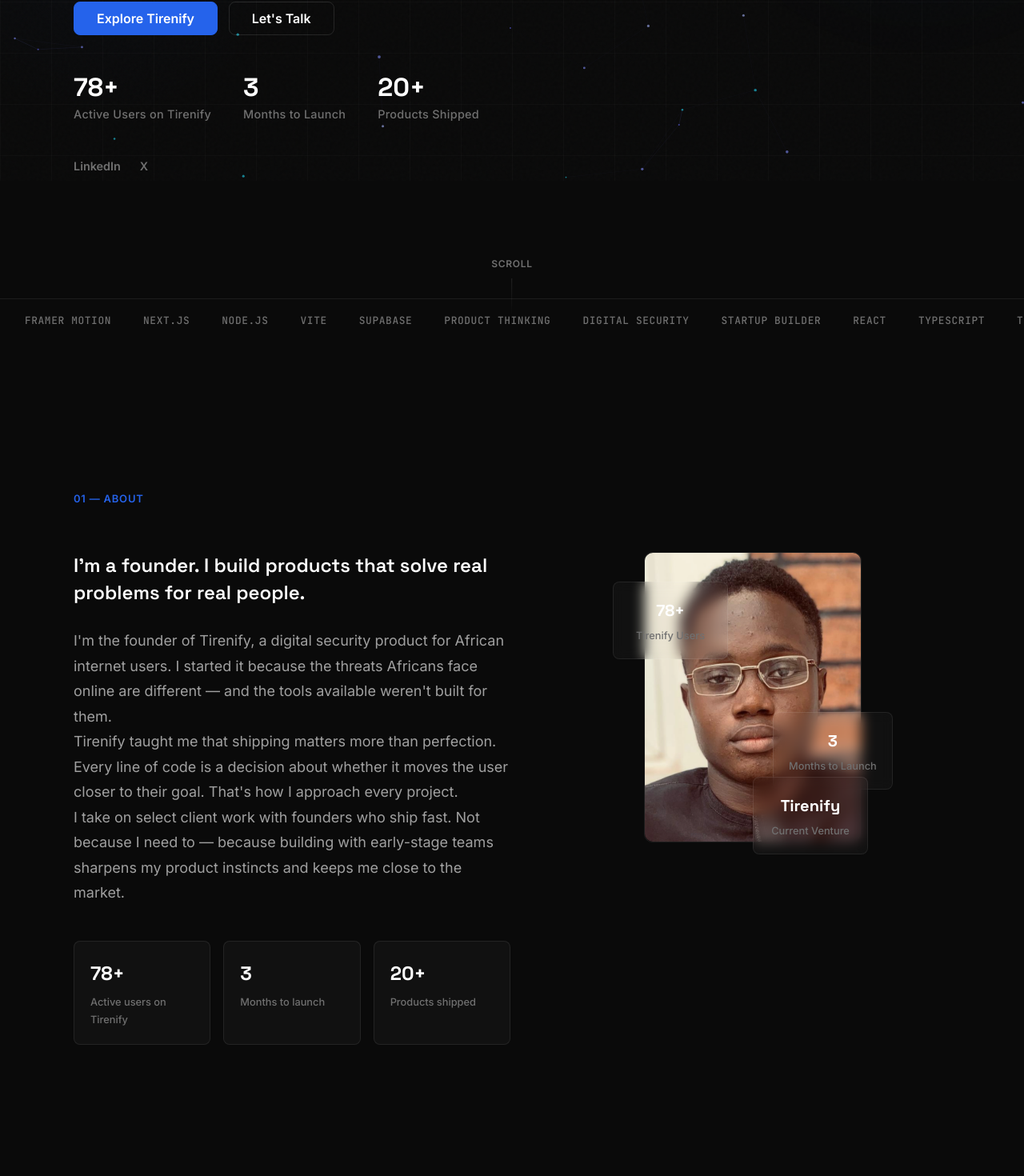
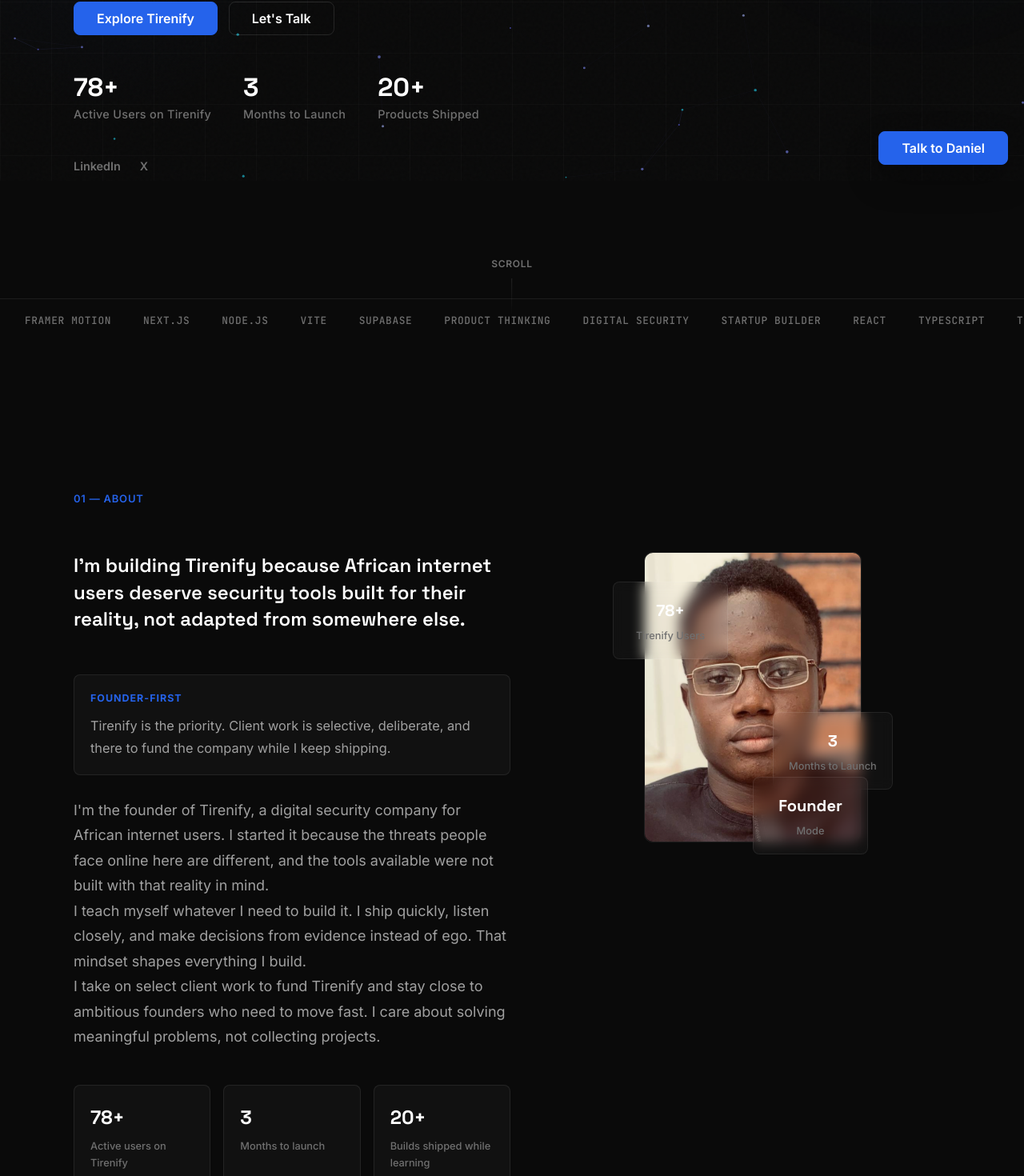
Before and after one commit to Tireni4560/portfolio, a Next.js app: page / in a window 1280 px wide. Shown: the part 574-2044 px from the top of the page at 80% size. Built offline with nearby package versions, Linux system fonts and the light colour scheme.

Commit message:
refine: strengthen founder positioning and portfolio messaging

```diff
--- a/src/App.jsx
+++ b/src/App.jsx
@@ -313,6 +313,20 @@
         <Contact />
       </motion.main>
 
+      <motion.a
+        href="#contact"
+        className="floating-contact-cta button button-primary"
+        onClick={(e) => handleNavClick(e, '#contact')}
+        initial={{ opacity: 0, y: 12 }}
+        animate={{ opacity: 1, y: 0 }}
+        transition={prefersReducedMotion ? { duration: 0 } : { duration: 0.35, ease: [0.16, 1, 0.3, 1], delay: 0.9 }}
+        whileHover={prefersReducedMotion ? undefined : { y: -2 }}
+        whileTap={prefersReducedMotion ? undefined : { scale: 0.98 }}
+        aria-label="Jump to contact section"
+      >
+        Talk to Daniel
+      </motion.a>
+
       <Footer />
     </div>
   );
--- a/src/components/About.jsx
+++ b/src/components/About.jsx
@@ -7,7 +7,7 @@
   const stats = [
     { value: '78+', label: 'Active users on Tirenify' },
     { value: '3', label: 'Months to launch' },
-    { value: '20+', label: 'Products shipped' },
+    { value: '20+', label: 'Builds shipped while learning' },
   ];
 
   return (
@@ -26,26 +26,39 @@
             transition={{ duration: 0.6, ease: [0.16, 1, 0.3, 1] }}
           >
             <blockquote className="about-pullquote">
-              I'm a founder. I build products that solve real problems for real people.
+              I'm building Tirenify because African internet users deserve security tools built for
+              their reality, not adapted from somewhere else.
             </blockquote>
+            <motion.div
+              className="about-founder-note"
+              whileInView={{ opacity: 1, y: 0 }}
+              viewport={{ once: true, amount: 0.2 }}
+              transition={{ duration: 0.5, delay: 0.15, ease: [0.16, 1, 0.3, 1] }}
+            >
+              <span className="about-founder-note-label">Founder-first</span>
+              <p>
+                Tirenify is the priority. Client work is selective, deliberate, and there to fund
+                the company while I keep shipping.
+              </p>
+            </motion.div>
 
             <div className="about-body">
               <p>
-                I'm the founder of Tirenify, a digital security product for African internet users.
-                I started it because the threats Africans face online are different — and the tools
-                available weren't built for them.
+                I'm the founder of Tirenify, a digital security company for African internet users.
+                I started it because the threats people face online here are different, and the
+                tools available were not built with that reality in mind.
               </p>
 
               <p>
-                Tirenify taught me that shipping matters more than perfection. Every line of code
-                is a decision about whether it moves the user closer to their goal. That's how I
-                approach every project.
+                I teach myself whatever I need to build it. I ship quickly, listen closely, and
+                make decisions from evidence instead of ego. That mindset shapes everything I
+                build.
               </p>
 
               <p>
-                I take on select client work with founders who ship fast. Not because I need to —
-                because building with early-stage teams sharpens my product instincts and keeps me
-                close to the market.
+                I take on select client work to fund Tirenify and stay close to ambitious founders
+                who need to move fast. I care about solving meaningful problems, not collecting
+                projects.
               </p>
             </div>
 
@@ -113,8 +126,8 @@
                 viewport={{ once: true }}
                 transition={{ duration: 0.4, delay: 0.44, ease: [0.34, 1.56, 0.64, 1] }}
               >
-                <span className="number">Tirenify</span>
-                <span className="label">Current Venture</span>
+                <span className="number">Founder</span>
+                <span className="label">Mode</span>
               </motion.div>
             </div>
           </motion.div>
--- a/src/components/Contact.jsx
+++ b/src/components/Contact.jsx
@@ -98,7 +98,7 @@
               href="mailto:danieladeleye321@gmail.com?subject=Let's Ship Together"
               className="contact-cta button button-primary"
             >
-              Let's Talk
+              Start a conversation
             </MagneticButton>
           </motion.div>
 
--- a/src/components/Founder.jsx
+++ b/src/components/Founder.jsx
@@ -20,7 +20,7 @@
 
         {/* Tirenify Featured Card */}
         <motion.div
-          className="founder-card-wrapper"
+          className="founder-card-wrapper founder-featured-grid"
           whileInView={{ opacity: 1, y: 0 }}
           viewport={{ once: true, amount: 0.15 }}
           transition={{ duration: 0.7, ease: [0.16, 1, 0.3, 1] }}
--- a/src/components/Work.jsx
+++ b/src/components/Work.jsx
@@ -29,10 +29,11 @@
         <div className="section-header">
           <ScrambleText text="03 — Availability" className="section-label" />
           <h2>
-            <AnimatedHeading text="Available for the right projects." />
+            <AnimatedHeading text="Selective freelance build slots." />
           </h2>
           <p>
-            I'm selective. I work best with founders shipping products.
+            I take on 2–3 projects each month to fund Tirenify. Best fit: founders and startups
+            that need to ship quickly.
           </p>
         </div>
 
@@ -57,13 +58,25 @@
         </div>
 
         <motion.div
+          className="availability-message"
+          whileInView={{ opacity: 1, y: 0 }}
+          viewport={{ once: true, amount: 0.2 }}
+          transition={{ duration: 0.5, delay: 0.25, ease: [0.16, 1, 0.3, 1] }}
+        >
+          <span className="availability-message-label">Founder builds only</span>
+          <span className="availability-message-copy">
+            If you have a deadline and a half-finished Figma, let's turn it into something real.
+          </span>
+        </motion.div>
+
+        <motion.div
           className="availability-cta"
           whileInView={{ opacity: 1, y: 0 }}
           viewport={{ once: true, amount: 0.2 }}
           transition={{ duration: 0.5, delay: 0.3, ease: [0.16, 1, 0.3, 1] }}
         >
           <a href="#contact" className="button button-primary">
-            Let's Talk
+            Start a project
           </a>
         </motion.div>
       </div>
--- a/src/styles/global.css
+++ b/src/styles/global.css
@@ -929,6 +929,12 @@
    ============================================================ */
 .founder-section { position: relative; }
 
+.founder-featured-grid {
+  display: grid;
+  grid-template-columns: 1fr;
+  gap: 1.5rem;
+}
+
 .founder-card-wrapper {
   perspective: 1000px;
 }
@@ -1269,6 +1275,57 @@
   justify-content: center;
 }
 
+.availability-message {
+  max-width: 42rem;
+  margin: -0.25rem auto 1.75rem;
+  padding: 1.15rem 1.25rem;
+  text-align: center;
+  border: 1px solid var(--color-border);
+  border-radius: var(--radius-md);
+  background: var(--color-surface);
+  box-shadow: inset 0 1px 0 rgba(255, 255, 255, 0.03);
+}
+.availability-message-label {
+  display: inline-flex;
+  margin-bottom: 0.45rem;
+  font-size: 0.78rem;
+  font-weight: 700;
+  letter-spacing: 0.08em;
+  text-transform: uppercase;
+  color: var(--color-accent);
+}
+.availability-message-copy {
+  display: block;
+  font-size: 1.05rem;
+  line-height: 1.7;
+  color: var(--color-text-secondary);
+}
+
+.about-founder-note {
+  display: flex;
+  flex-direction: column;
+  gap: 0.65rem;
+  margin-top: 1.5rem;
+  padding: 1.15rem 1.25rem;
+  border: 1px solid var(--color-border);
+  border-radius: var(--radius-md);
+  background: var(--color-surface);
+}
+.about-founder-note-label {
+  display: inline-flex;
+  width: fit-content;
+  font-size: 0.78rem;
+  font-weight: 700;
+  letter-spacing: 0.08em;
+  text-transform: uppercase;
+  color: var(--color-accent);
+}
+.about-founder-note p {
+  font-size: 1.02rem;
+  line-height: 1.7;
+  color: var(--color-text-secondary);
+}
+
 /* ============================================================
    CONTACT
    ============================================================ */
@@ -1429,6 +1486,24 @@
   transform: scaleX(0);
   width: 100%;
   margin-top: 2.5rem;
+}
+
+.floating-contact-cta {
+  position: fixed;
+  right: 1.25rem;
+  bottom: 1.25rem;
+  z-index: 85;
+  box-shadow: 0 18px 40px rgba(0, 0, 0, 0.28);
+  backdrop-filter: blur(10px);
+}
+
+@media (max-width: 767px) {
+  .floating-contact-cta {
+    right: 1rem;
+    bottom: 1rem;
+    padding: 0.7rem 1rem;
+    font-size: 0.95rem;
+  }
 }
 
 /* Footer — centered on mobile & tablet */
```
